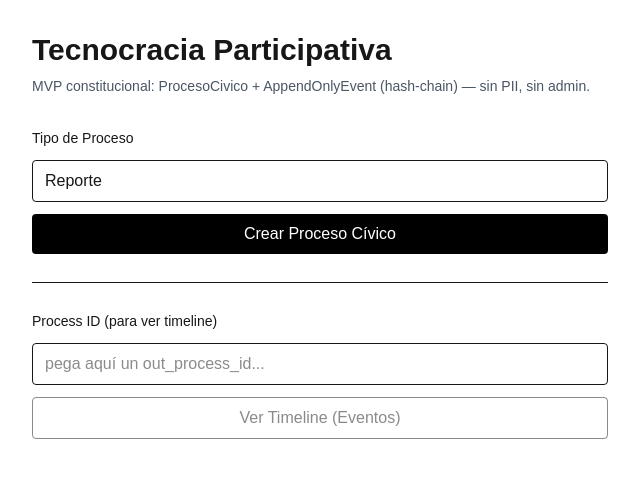
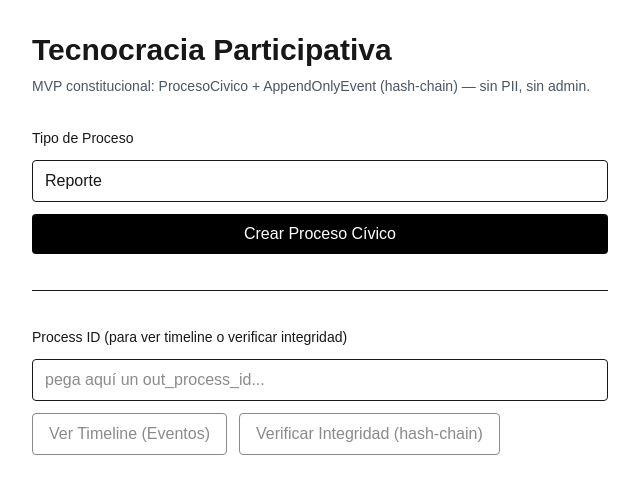
Before and after one commit to TecnocraciaParticipativaMexico/Plataforma, a Next.js app in the folder web/: page / in a window 1280 px wide. Shown: the top 494 px of the page, without its empty margins (0-640 px from the left). Built offline with nearby package versions, Linux system fonts and the light colour scheme.

Commit message:
feat: chain verification UI

```diff
--- /dev/null
+++ b/web/app/api/process/[processId]/verify/route.ts
@@ -0,0 +1,23 @@
+import { NextResponse } from "next/server";
+import { supabaseServer } from "@/lib/supabaseServer";
+
+export async function GET(
+  _req: Request,
+  context: { params: Promise<{ processId: string }> }
+) {
+  try {
+    const { processId } = await context.params;
+    const pid = String(processId || "").trim();
+    if (!pid) return NextResponse.json({ ok: false, error: "processId requerido" }, { status: 400 });
+
+    const { data, error } = await supabaseServer.rpc("verify_chain_integrity_for_process", {
+      p_process_id: pid,
+    });
+
+    if (error) return NextResponse.json({ ok: false, error: error.message }, { status: 500 });
+
+    return NextResponse.json({ ok: true, result: data?.[0] ?? data });
+  } catch (e: any) {
+    return NextResponse.json({ ok: false, error: e?.message ?? "error" }, { status: 500 });
+  }
+}
--- a/web/app/page.tsx
+++ b/web/app/page.tsx
@@ -13,16 +13,22 @@ export default function Home() {
   const [events, setEvents] = useState<AnyJson[] | null>(null);
   const [loadingEvents, setLoadingEvents] = useState(false);
 
+  const [verifyOut, setVerifyOut] = useState<AnyJson | null>(null);
+  const [verifying, setVerifying] = useState(false);
+
   async function crearProceso() {
     setLoading(true);
     setOut(null);
     setEvents(null);
+    setVerifyOut(null);
+
     try {
       const res = await fetch("/api/process/create", {
         method: "POST",
         headers: { "Content-Type": "application/json" },
         body: JSON.stringify({ tipo_proceso: tipo }),
       });
+
       const json = await res.json();
       setOut(json);
 
@@ -39,13 +45,31 @@ export default function Home() {
 
     setLoadingEvents(true);
     setEvents(null);
+
     try {
       const res = await fetch(`/api/process/${pid}/events`);
       const json = await res.json();
+
       if (json?.ok) setEvents(json.events ?? []);
       else setEvents([{ error: json?.error ?? "Error" }]);
     } finally {
       setLoadingEvents(false);
+    }
+  }
+
+  async function verificarCadena() {
+    const pid = processId.trim();
+    if (!pid) return;
+
+    setVerifying(true);
+    setVerifyOut(null);
+
+    try {
+      const res = await fetch(`/api/process/${pid}/verify`);
+      const json = await res.json();
+      setVerifyOut(json);
+    } finally {
+      setVerifying(false);
     }
   }
 
@@ -79,9 +103,11 @@ export default function Home() {
           </pre>
         )}
 
-        <hr className="my-4" />
+        <hr className="my-6" />
 
-        <label className="text-sm font-medium">Process ID (para ver timeline)</label>
+        <label className="text-sm font-medium">
+          Process ID (para ver timeline o verificar integridad)
+        </label>
         <input
           className="border rounded px-3 py-2"
           value={processId}
@@ -89,6 +115,7 @@ export default function Home() {
           placeholder="pega aquí un out_process_id..."
         />
 
+        <div className="flex gap-3 flex-wrap">
           <button
             onClick={cargarEventos}
             disabled={loadingEvents || !processId.trim()}
@@ -97,9 +124,24 @@ export default function Home() {
             {loadingEvents ? "Cargando..." : "Ver Timeline (Eventos)"}
           </button>
 
+          <button
+            onClick={verificarCadena}
+            disabled={verifying || !processId.trim()}
+            className="rounded border px-4 py-2 disabled:opacity-50"
+          >
+            {verifying ? "Verificando..." : "Verificar Integridad (hash-chain)"}
+          </button>
+        </div>
+
         {events && (
           <pre className="text-xs bg-gray-100 p-3 rounded overflow-auto">
             {JSON.stringify(events, null, 2)}
+          </pre>
+        )}
+
+        {verifyOut && (
+          <pre className="text-xs bg-gray-100 p-3 rounded overflow-auto">
+            {JSON.stringify(verifyOut, null, 2)}
           </pre>
         )}
       </div>
```
Lines whose indentation alone changed are shown as unchanged.
